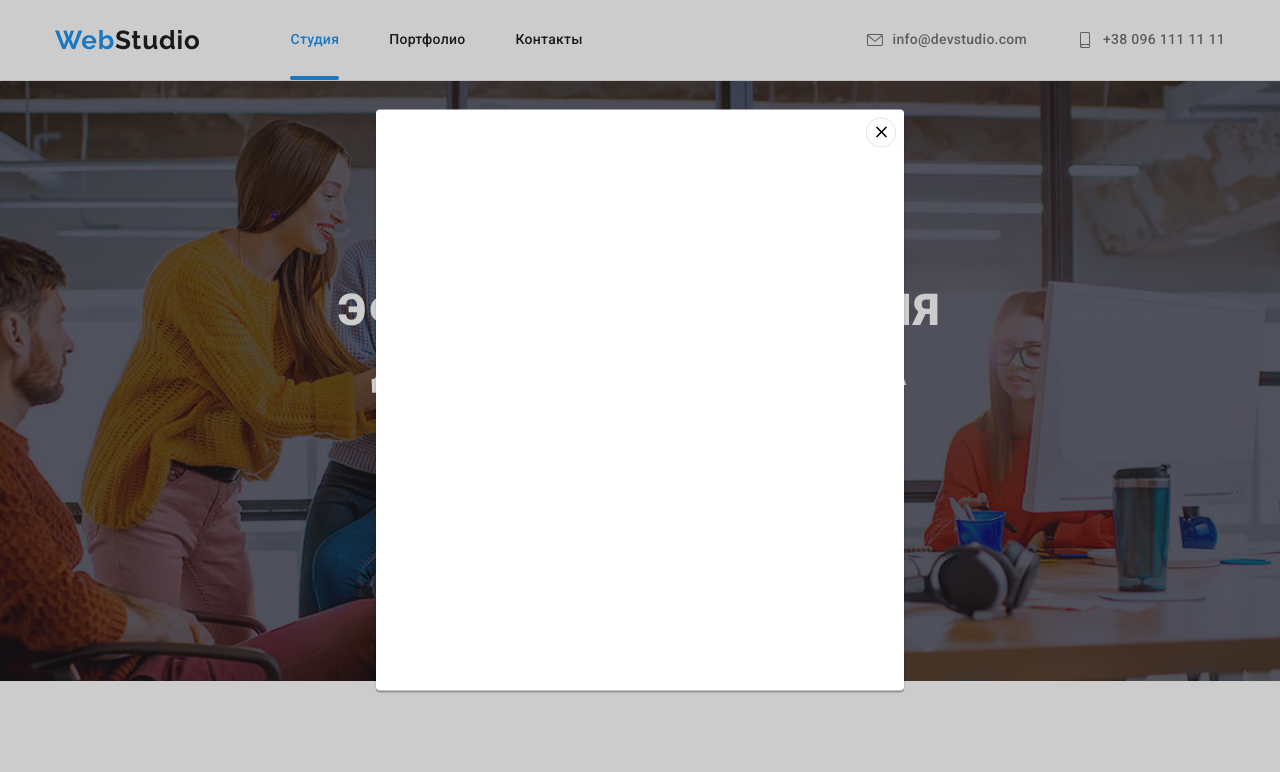
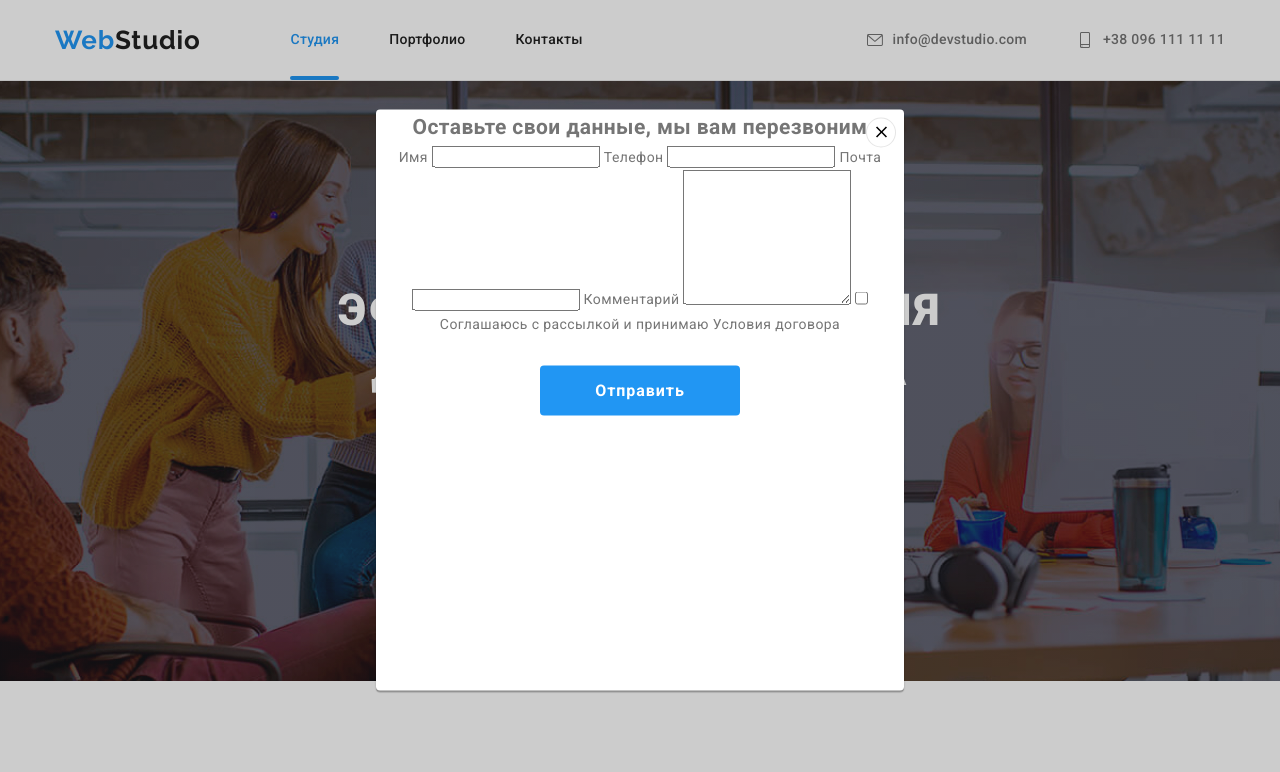
Before and after one commit to OleksiyOpalko/goit-markup-hw-06, a plain HTML site: page index.html in a window 1280 px wide. Both pictures are taken after a click on the button "Заказать услугу". Shown: the top 772 px of the page. Drawn offline with nearby package versions, Linux system fonts and the light colour scheme.

Commit message:
зроблена розмітка модалки

```diff
--- a/css/styles.css
+++ b/css/styles.css
@@ -592,8 +592,6 @@ background-color: #2196F3;
   padding: 0px;
   margin-bottom: 94px;
 
-  /* margin-left: -15px;
-  margin-right: -15px; */
 }
 
 .portfolio-name {
@@ -606,9 +604,6 @@ background-color: #2196F3;
   margin-right: 30px;
   margin-bottom: 30px;
   border: 1px solid #EEEEEE;
-
-
-
 }
 
 .portfolio-element:nth-child(3n) {
@@ -622,7 +617,6 @@ margin-right: 0;
 
   .portfolio-element:hover .portfolio-text {
 transform:translateX(0);
-
   }
 
 
--- a/index.html
+++ b/index.html
@@ -49,6 +49,7 @@
         <!-- </div> -->
         <div class="backdrop is-hidden" data-modal>
             <div class="modal">
+
         <button data-modal-close class="close-icon">
 
             <svg class="social-icon-x" >
@@ -56,6 +57,25 @@
             </svg>
 
         </button>
+        <form class="js-speaker-form">
+            <h2>Оставьте свои данные, мы вам перезвоним</h2>
+            <label for="name">Имя</label>
+            <input type="text" name="name" id="name">
+
+            <label for="tel">Телефон</label>
+            <input type="tel" name="tel" id="tel">
+
+            <label for="mail">Почта</label>
+            <input type="email" name="mail" id="mail">
+
+            <label for="comment">Комментарий</label>
+            <textarea name="comment" id="comment" rows="8"></textarea>
+
+            <input type="checkbox" name="policy" id="policy">
+            <label for="policy">Соглашаюсь с рассылкой и принимаю Условия договора</label>
+
+            <button type="submit" class="hero-button ">Отправить</button>
+        </form>
             </div>
         </div>
         </section>
```
